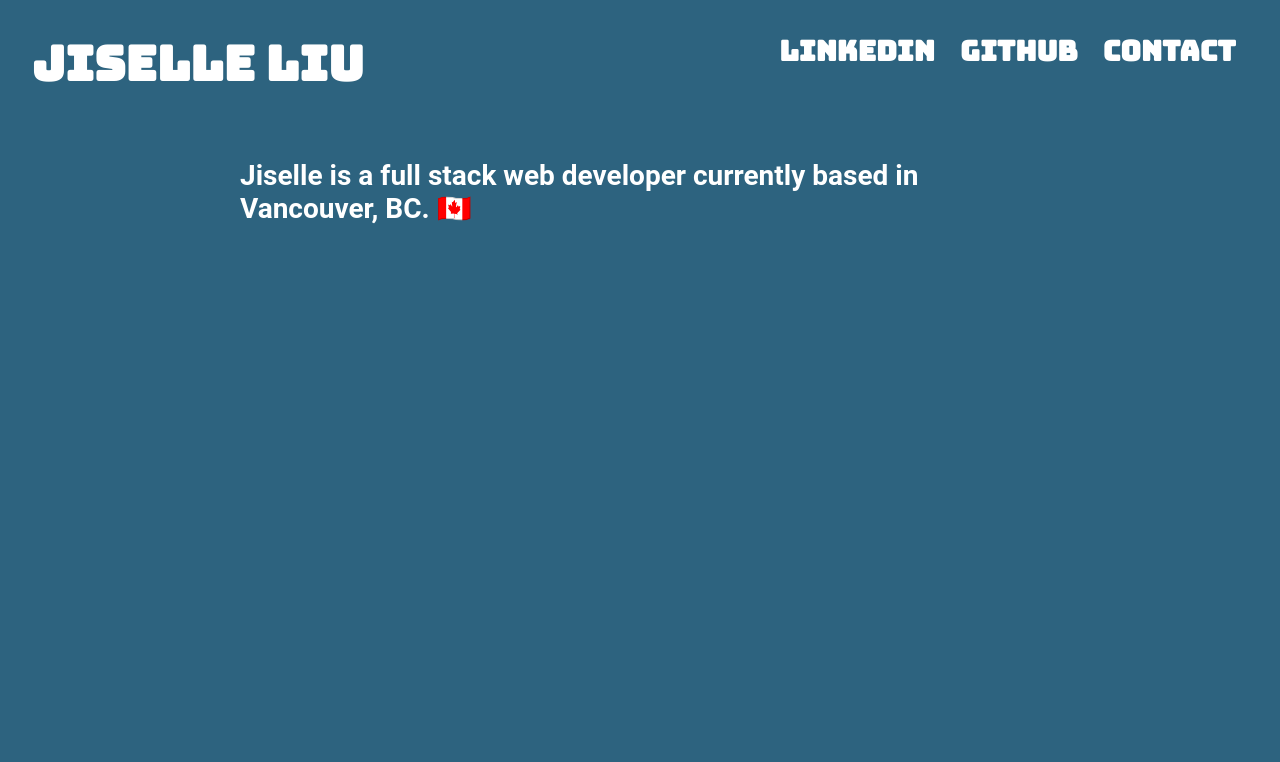
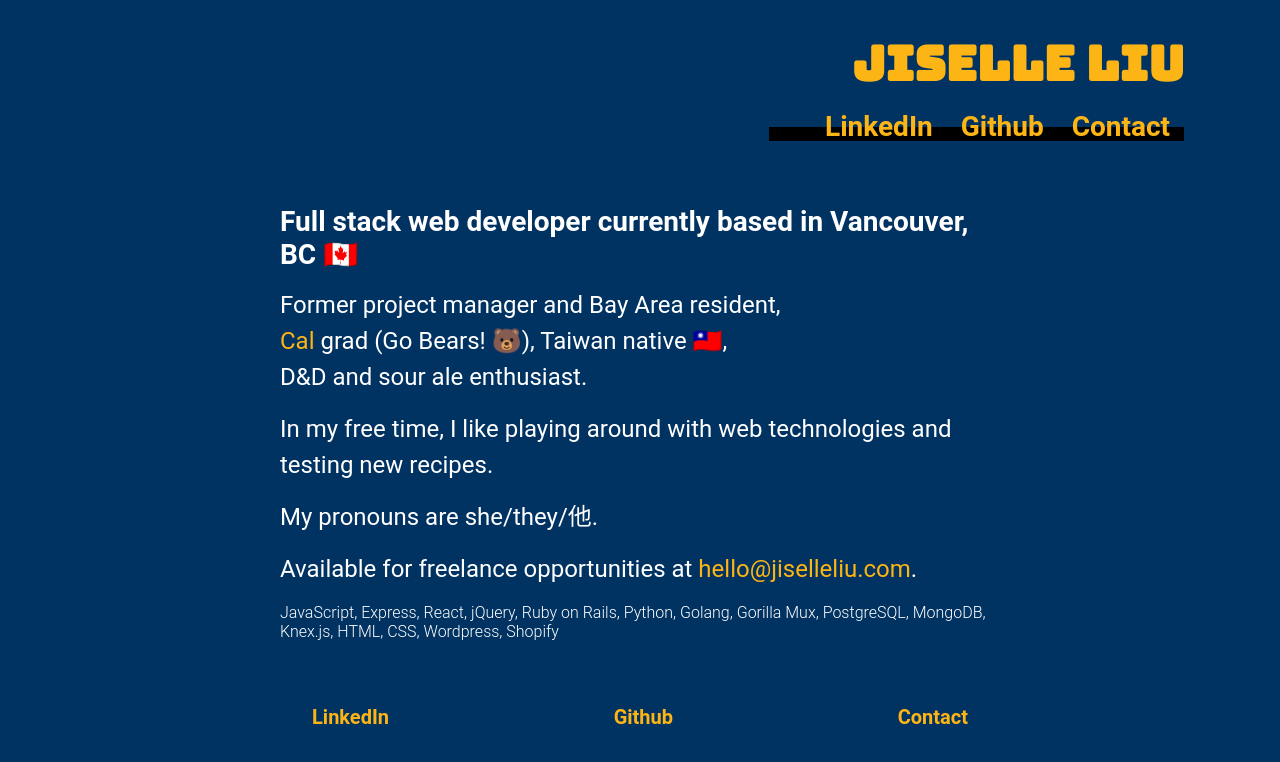
Before and after one commit to jiselle03/jiselle03.github.io, a React (Create React App) app: page / in a window 1280 px wide. Shown: the top 762 px of the page. Built offline with nearby package versions, Linux system fonts and the light colour scheme; a web font is replaced by a local one.

Commit message:
Change colors, add info, add footer

```diff
--- a/src/App.js
+++ b/src/App.js
@@ -7,6 +7,7 @@ import GlobalStyles from './styles/Global';
 import { Main } from './styles/Layout';
 
 import NavBar from './components/NavBar';
+import Footer from './components/Footer';
 import WelcomePage from './pages/WelcomePage';
 
 const App = () => {
@@ -20,6 +21,7 @@ const App = () => {
               <Route exact path="/" component={WelcomePage}/>
             </Main>
           </Switch>
+          <Footer />
      </BrowserRouter>
     </ThemeProvider>
   );
--- /dev/null
+++ b/src/components/Footer.js
@@ -0,0 +1,17 @@
+import React from 'react';
+
+import { Footer } from '../styles/Layout';
+import { Hyperlink, Title } from '../styles/Typography';
+import { links } from '../data';
+
+const FooterSection = () => {
+    return (
+        <Footer>
+            {links.map(link => (
+                <Title as="h6" key={link.label}><Hyperlink href={link.url} target="blank">{link.label}</Hyperlink></Title>
+            ))}
+        </Footer>
+    );
+};
+
+export default FooterSection;
--- a/src/components/NavBar.js
+++ b/src/components/NavBar.js
@@ -1,8 +1,9 @@
 import React from 'react';
 import { Link } from 'react-router-dom';
 
-import { Header, Nav } from '../styles/Header';
-import { Title, Hyperlink } from '../styles/Typography';
+import { Header, Nav } from '../styles/Layout';
+import { Mark, Title, Hyperlink } from '../styles/Typography';
+import { links } from '../data';
 
 const NavBar = () => {
     return (
@@ -12,9 +13,11 @@ const NavBar = () => {
             </Title>
             <Nav>
                 <Title as="h2">
-                    <Hyperlink href="https://linkedin.com/in/jiselleliu">&nbsp; LinkedIn &nbsp;</Hyperlink>
-                    <Hyperlink href="https://github.com/jiselle03">&nbsp; Github &nbsp;</Hyperlink>
-                    <Hyperlink href="mailto:hello@jiselleliu.com">&nbsp; Contact &nbsp;</Hyperlink>
+                    <Mark>
+                        {links.map(link => (
+                            <Hyperlink key={link.label} href={link.url} target="blank">&nbsp; {link.label} &nbsp;</Hyperlink>
+                        ))}
+                    </Mark>
                 </Title>
             </Nav>
         </Header>
--- /dev/null
+++ b/src/data.js
@@ -0,0 +1,5 @@
+export const links = [
+    {label: "LinkedIn", url: "https://linkedin.com/in/jiselleliu"},
+    {label: "Github", url: "https://github.com/jiselle03"},
+    {label: "Contact", url: "mailto:hello@jiselleliu.com"},
+];
--- a/src/pages/WelcomePage.js
+++ b/src/pages/WelcomePage.js
@@ -5,7 +5,25 @@ import { Hyperlink, Text, Title } from '../styles/Typography';
 const WelcomePage = () => {
     return (
         <>
-            <Title as="h6">Jiselle is a full stack web developer currently based in Vancouver, BC. 🇨🇦</Title>
+            <Title as="h5">Full stack web developer currently based in Vancouver, BC 🇨🇦</Title>
+
+            <Text>
+                Former project manager and Bay Area resident, <br />
+                <Hyperlink href="https://berkeley.edu" target="blank">Cal</Hyperlink> grad (Go Bears! 🐻), Taiwan native 🇹🇼, <br />
+                D&D and sour ale enthusiast.
+            </Text>
+            <Text>
+                In my free time, I like playing around with web technologies and testing new recipes.
+            </Text>
+            <Text>
+                My pronouns are she/they/他.
+            </Text>
+            <Text>
+                Available for freelance opportunities at <Hyperlink href="mailto:hello@jiselleliu.com">hello@jiselleliu.com</Hyperlink>.
+            </Text>
+            <Text as="small">
+                JavaScript, Express, React, jQuery, Ruby on Rails, Python, Golang, Gorilla Mux, PostgreSQL, MongoDB, Knex.js, HTML, CSS, Wordpress, Shopify
+            </Text>
         </>
     );
 };
--- a/src/styles/Global.js
+++ b/src/styles/Global.js
@@ -14,35 +14,22 @@ const GlobalStyles = createGlobalStyle`
 
     body {
         background: ${({ theme }) => theme.background};
-        color: ${({ theme }) => theme.primary};
+        color: ${({ theme }) => theme.secondary};
     }
 
-    h1, h2, h3, h4, h5 {
+    h1 {
+        color: ${({ theme }) => theme.secondary};
         font-family: ${({ theme }) => theme.title};
+        margin-bottom: 1rem;
+        text-align: right;
+
+        @media screen and (min-width: 768px) {
+            margin-bottom: 2rem;
+        }
     }
 
-    h6, p, li {
+    h2, h3, h4, h5, h6, p, li, small {
         font-family: ${({ theme }) => theme.text};
-    }
-
-    h6 {
-        font-weight: 700;
-        font-size: 1.75rem;
-    }
-
-    p, li {
-        font-weight: 400;
-        font-size: 1.5rem;
-    }
-
-    a {
-        font-family: inherit;
-        text-decoration: none;
-        color: ${({ theme }) => theme.primary};
-    }
-
-    ol, ul {
-        list-style: none;
     }
 
     h1 {
@@ -54,15 +41,48 @@ const GlobalStyles = createGlobalStyle`
     }
 
     h2 {
-        font-size: 2rem;
-    }
-
-    h2 {
         font-size: 1rem;
 
         @media screen and (min-width: 768px) {
             font-size: 1.75rem;
         }
+    }
+
+    h5 {
+        font-weight: 700;
+        font-size: 1.75rem;
+        margin-bottom: 1rem;
+    }
+
+    h6 {
+        font-weight: 700;
+        font-size: 1.25rem;
+    }
+
+    p, li {
+        font-weight: 400;
+        font-size: 1rem;
+        line-height: 2.25rem;
+        margin-bottom: 1rem;
+
+        @media screen and (min-width: 768px) {
+            font-size: 1.5rem;
+        }
+    }
+
+    small {
+        font-weight: 300;
+        font-size: 1rem;
+    }
+
+    a {
+        font-family: inherit;
+        color: ${({ theme }) => theme.primary};
+        text-decoration: none;
+    }
+
+    ol, ul {
+        list-style: none;
     }
 
     `;
--- a/src/styles/Header.js
+++ /dev/null
@@ -1,18 +0,0 @@
-import styled from 'styled-components';
-
-export const Header = styled.header`
-    padding: 2rem;
-    display: flex;
-    justify-content: space-between;
-`;
-
-export const Nav = styled.nav`
-    & > h2 {
-        display: flex;
-        flex-direction: column;
-        text-align: right;
-
-    @media screen and (min-width: 768px) {
-        flex-direction: row;
-    }
-`;
--- a/src/styles/Layout.js
+++ b/src/styles/Layout.js
@@ -1,7 +1,28 @@
 import styled from 'styled-components';
+
+export const Header = styled.header`
+    padding: 2rem;
+    max-width: 95vw;
+`;
+
+export const Nav = styled.nav`
+    & > h2 {
+        display: flex;
+        flex-direction: row;
+        justify-content: flex-end;
+`;
 
 export const Main = styled.main`
     margin: 2rem auto;
-    width: 50rem;
+    width: 45rem;
     max-width: 80vw;
 `;
+
+export const Footer = styled.footer`
+    margin: 2rem auto 0 auto;
+    padding: 2rem;
+    display: flex;
+    justify-content: space-between;
+    width: 45rem;
+    max-width: 80vw;
+`;
--- a/src/styles/Theme.js
+++ b/src/styles/Theme.js
@@ -1,9 +1,9 @@
 const theme = {
-    background: "rgba(45,99,127,1)", // dark blue
+    background: "#003262", // dark blue
     backgroundAlt: "#fff", // white
-    primary: "#fff", // white
-    secondary: "#000", // black
-    title: "Bungee, Roboto, sans-serif",
+    primary: "#fdb515", // white
+    secondary: "#fff", // black
+    title: "'Bungee', 'Roboto', sans-serif",
     text: "'Bai Jamjuree', 'Roboto', sans-serif",
 };
 
--- a/src/styles/Typography.js
+++ b/src/styles/Typography.js
@@ -8,3 +8,11 @@ export const Text = styled.p`
 
 export const Hyperlink = styled.a`
 `;
+
+export const Mark = styled.mark`
+    display: inline-block;
+    line-height: 0em;
+    padding-bottom: 0.5em;
+    padding-left: 1.5em;
+    background-color: ${({ color }) => color ? color : "#000"};
+`;
```
